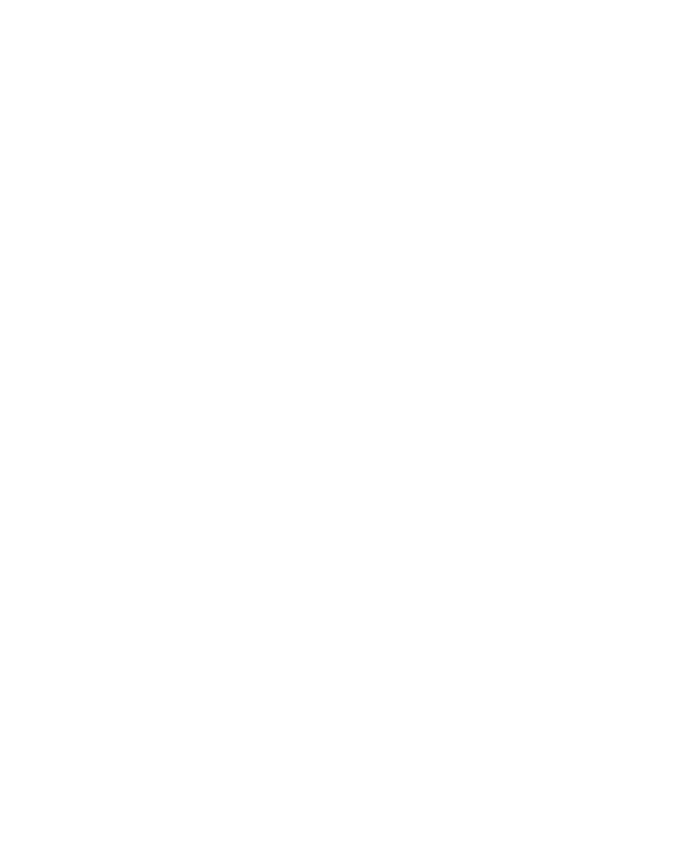
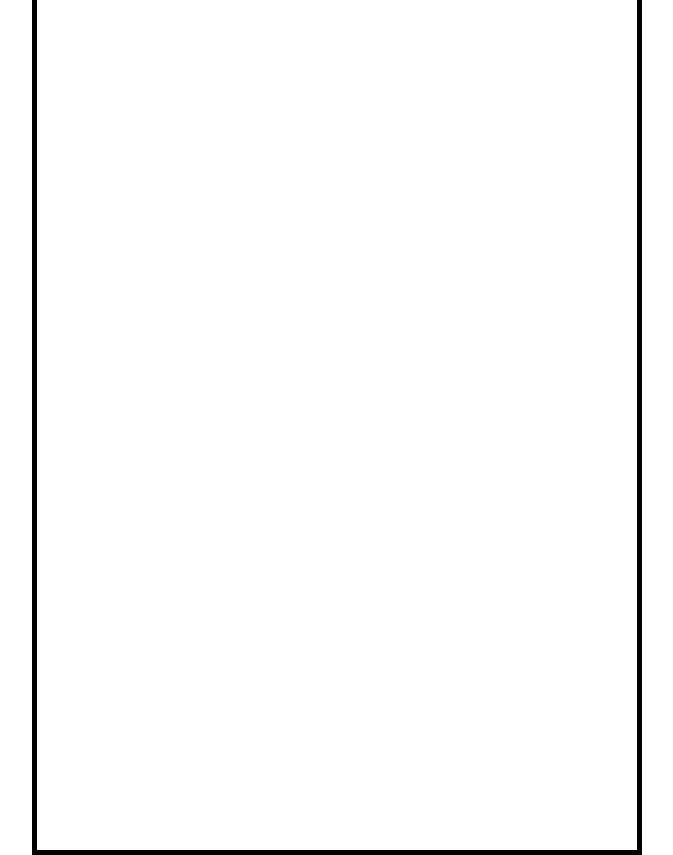
Before and after one commit to Am1d1v/JSSpaceInvaders, a plain HTML site: page index.html in a window 1280 px wide. Shown: the whole page, without its empty margins (303-976 px from the left). Before the commit the page ends 800 px from the top, so only its background shows below. Drawn offline with Linux system fonts and the light colour scheme.

Commit message:
Basic Canvas Setup

```diff
--- a/main.js
+++ b/main.js
@@ -0,0 +1,29 @@
+
+
+// Player Class. Movement and animation of the player character.
+class Player {
+
+}
+
+// Projectile Class. Player's shooting elements
+class Projectile {
+
+}
+
+// Enemy Class. Draw and animate enemies
+class Enemy {
+
+}
+
+// Game Class. Main logic of the game
+class Game {
+
+}
+
+
+window.addEventListener('load', () => {
+    const canvas = document.querySelector('#canvas1');
+    const context = canvas.getContext('2d');
+    canvas.width = 600;
+    canvas.height = 900;
+});
--- a/styles/styles.sass
+++ b/styles/styles.sass
@@ -5,3 +5,10 @@
     box-sizing: border-box
     margin: 0
     padding: 0
+
+#canvas1
+    position: absolute
+    border: 5px solid #000
+    top: 50%
+    left: 50%
+    transform: translate(-50%, -50%)
```
Also changed, not shown: styles/styles.css, styles/styles.min.css, 2 other files.
